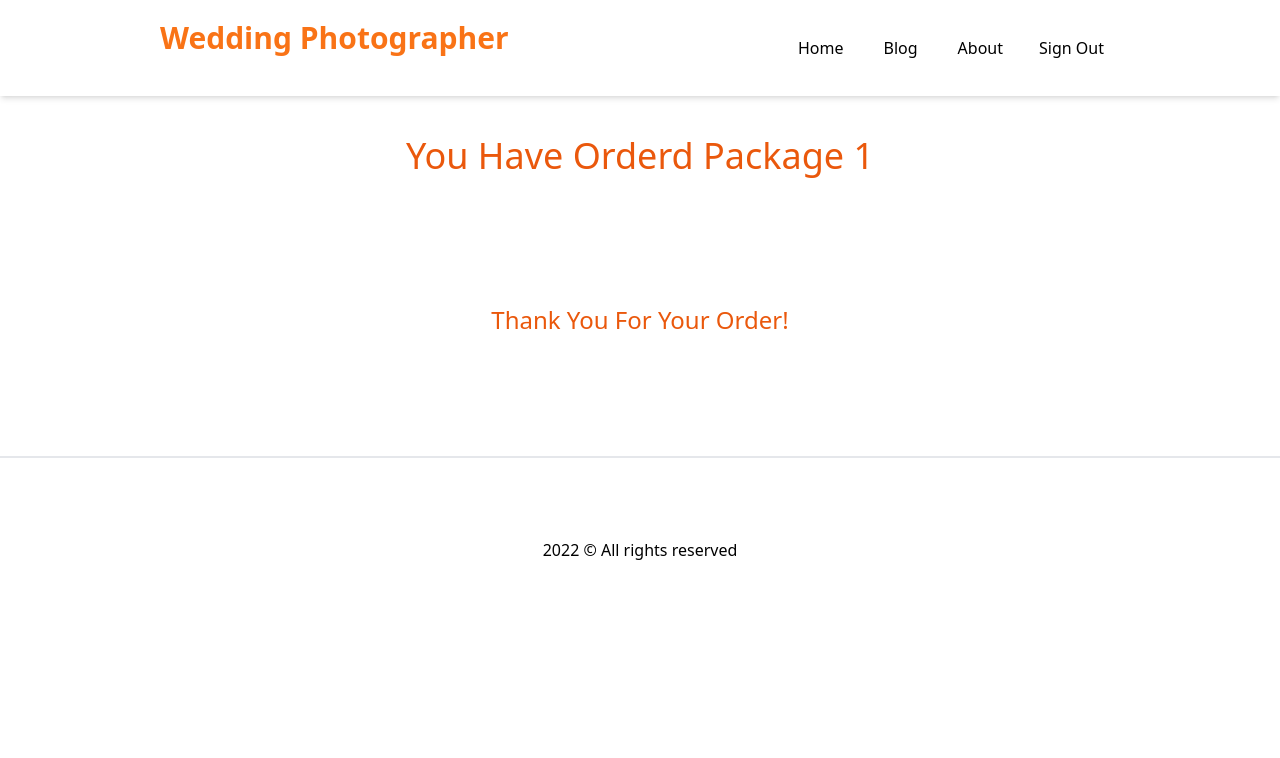
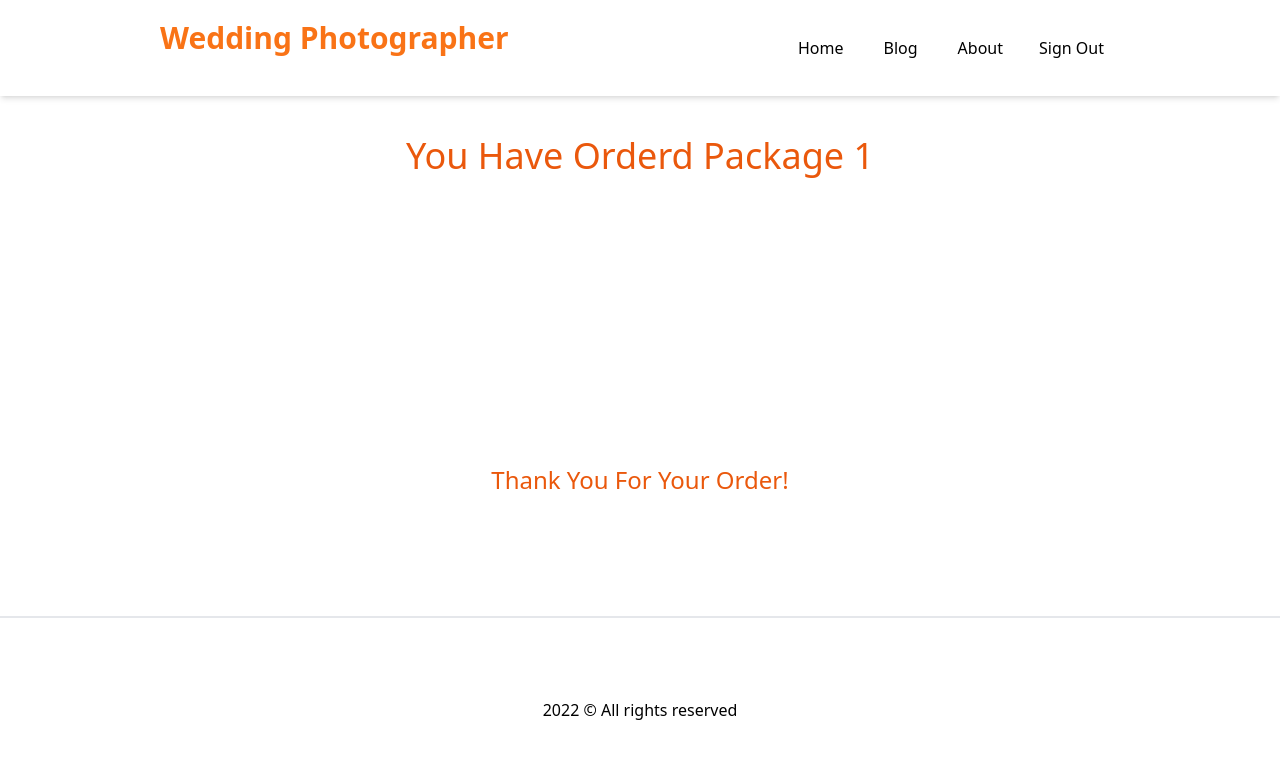
Before and after one commit to bishwajit70/independent-service-provider, a React (Create React App) app: page /service/1 in a window 1280 px wide. Shown: the top 758 px of the page. Built offline with nearby package versions, Linux system fonts and the light colour scheme; no server answers; sample sign-in values are in the browser's storage.

Commit message:
Final Submission

```diff
--- a/src/component/CheckOut/CheckOut.js
+++ b/src/component/CheckOut/CheckOut.js
@@ -8,7 +8,7 @@ const CheckOut = () => {
     return (
         <div className='py-10 text-orange-600'>
             <h1 className='py-30 text-4xl pb-32'>You Have Orderd Package {serviceId}</h1>
-            <h1 className='text-2xl'>Thank You For Your Order!</h1>
+            <h1 className='text-2xl pt-40'>Thank You For Your Order!</h1>
         </div>
     );
 };
```
